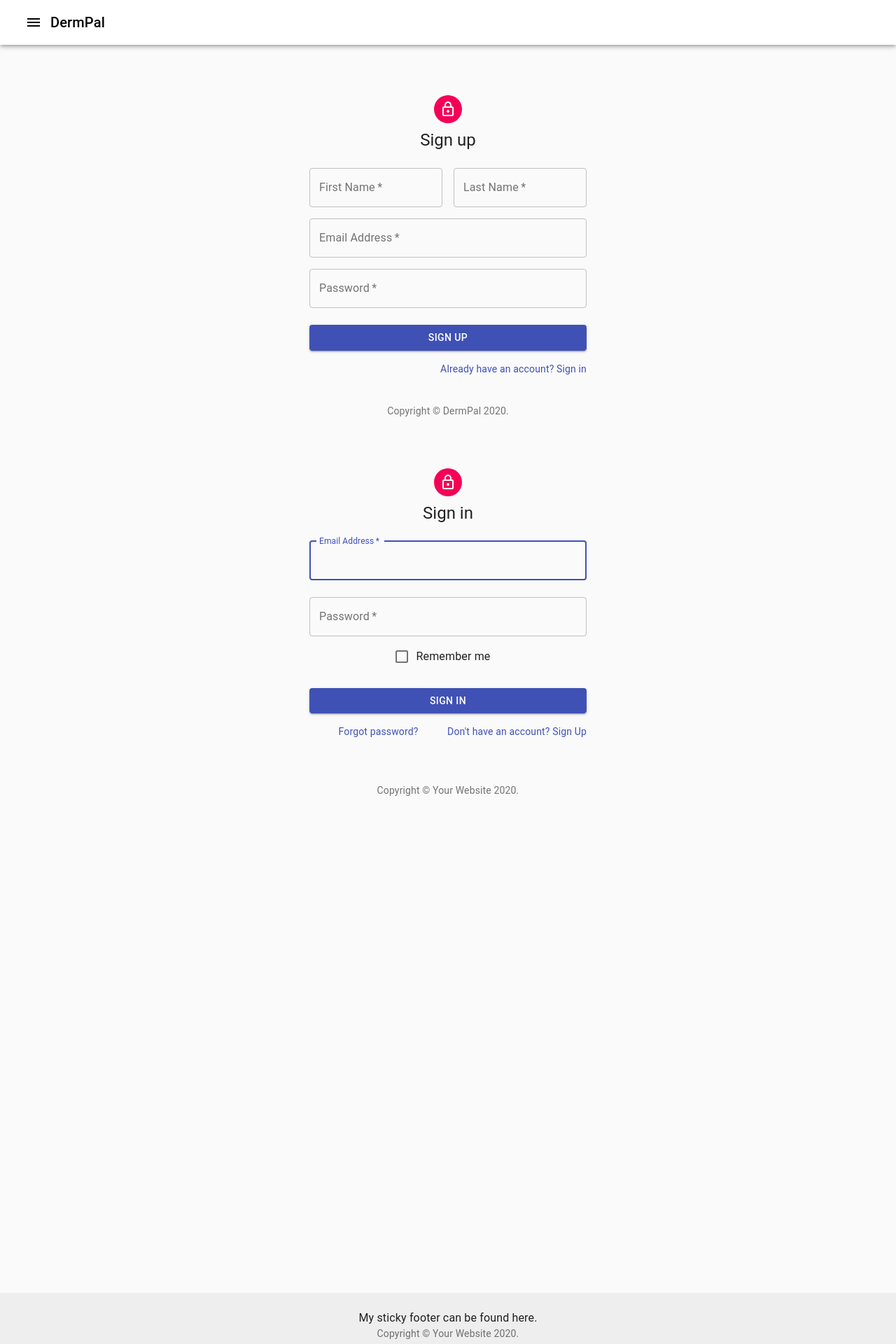
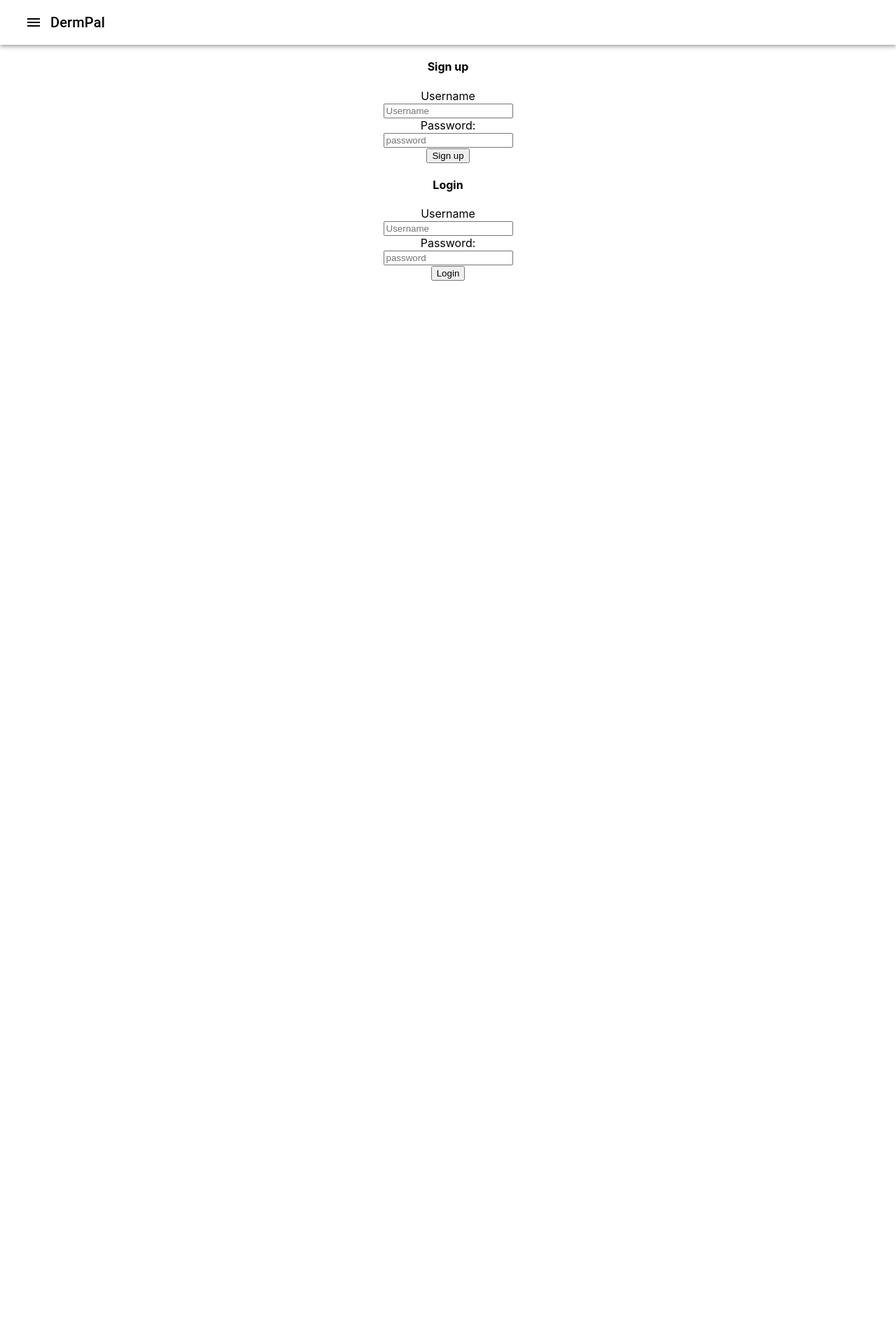
Before and after one commit to preronam/Project3, a React (Create React App) app in the folder client/: page / in a window 1280 px wide. Shown: the top 1920 px of the page at 70% size. After the commit the page ends 800 px from the top, so only its background shows below. Built offline with nearby package versions, Linux system fonts and the light colour scheme.

Commit message:
signup and login routes changed

```diff
--- a/client/src/App.js
+++ b/client/src/App.js
@@ -1,17 +1,18 @@
 
 import './App.css';
-import Login from './pages/Login';
+//import Login from './pages/Login';
 import Navbar from './components/Navbar';
-import Signup from './pages/Signup';
-import StickyFooter from './components/StickyFooter';
+import Signup from './components/Signup';
+import LoginForm from './components/LoginForm';
+// import Signup from './pages/Signup';
+// import StickyFooter from './components/StickyFooter';
 
 function App() {
   return (
     <div className="App">
       <Navbar />
       <Signup />
-      <Login />
-      <StickyFooter/>
+      <LoginForm />
     </div>
   );
 }
```
Also changed, not shown: client/src/components/LoginForm.js (renamed from client/src/components/login-form.js), client/src/components/Signup.js (renamed from client/src/components/sign-up.js), 1 other file (tests, documents, lock files or other folders).
